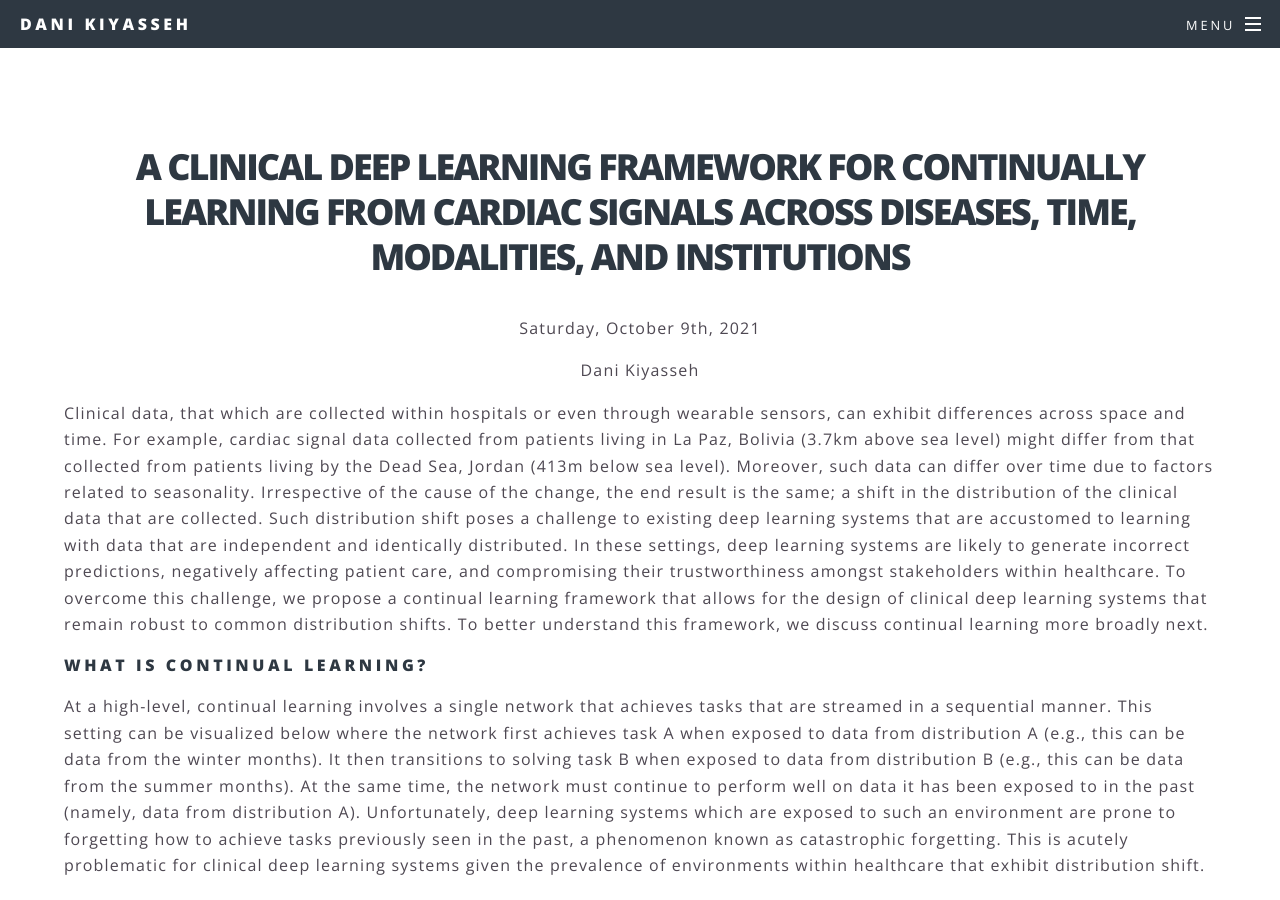
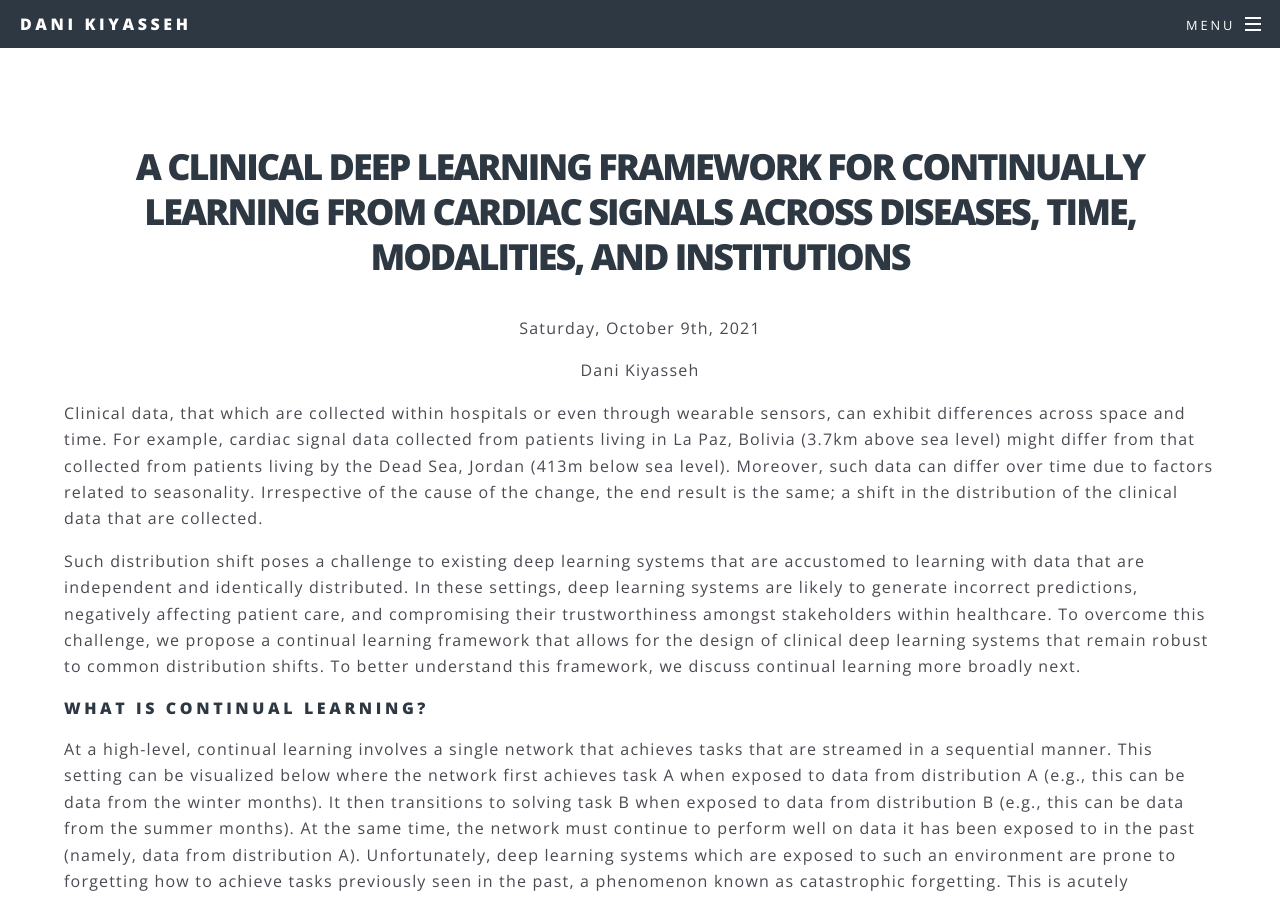
Before and after one commit to danikiyasseh/danikiyasseh.github.io, a Jekyll site: the page blogs/CLOPS/index.html, which Jekyll copies as it is, in a window 1280 px wide and 900 px high. Built offline with Jekyll 4.4.1, drawn with Linux system fonts in a browser that asks for light colours; a style sheet for code colours, icons or effects is not loaded.

Commit message:
Update index.html

```diff
--- a/blogs/CLOPS/index.html
+++ b/blogs/CLOPS/index.html
@@ -93,7 +93,10 @@
 								<p>
 								Clinical data, that which are collected within hospitals or even through wearable sensors, can exhibit differences across space and time. For example, cardiac signal data collected from patients living
 								in La Paz, Bolivia (3.7km above sea level) might differ from that collected from patients living by the Dead Sea, Jordan (413m below sea level). Moreover, such data can differ over time due to factors related
-                to seasonality. Irrespective of the cause of the change, the end result is the same; a shift in the distribution of the clinical data that are collected. Such distribution shift poses a challenge to existing
+								to seasonality. Irrespective of the cause of the change, the end result is the same; a shift in the distribution of the clinical data that are collected.
+								</p>
+								<p>
+								Such distribution shift poses a challenge to existing
 								deep learning systems that are accustomed to learning with data that are independent and identically distributed. In these settings, deep learning systems are likely to generate incorrect predictions, negatively
 								affecting patient care, and compromising their trustworthiness amongst stakeholders within healthcare. To overcome this challenge, we propose a continual learning framework that allows for the design of clinical
 								deep learning systems that remain robust to common distribution shifts. To better understand this framework, we discuss continual learning more broadly next.
@@ -160,7 +163,7 @@
 								</p>
 								<p>
 								<center>
-									<img src="./images/CLOPS_Pipeline.png" style="width: 30vw;" />
+									<img src="./images/CLOPS_Pipeline.png" style="width: 40vw;" />
 								</center>
 								</p>
 
@@ -176,7 +179,7 @@
 								</p>
 								<p>
 								<center>
-									<img src="./images/catastrophic_forgetting.png"  style="width: 30vw;" />
+									<img src="./images/catastrophic_forgetting.png"  style="width: 40vw;" />
 								</center>
 								</p>
 
```
Lines whose indentation alone changed are shown as unchanged.
